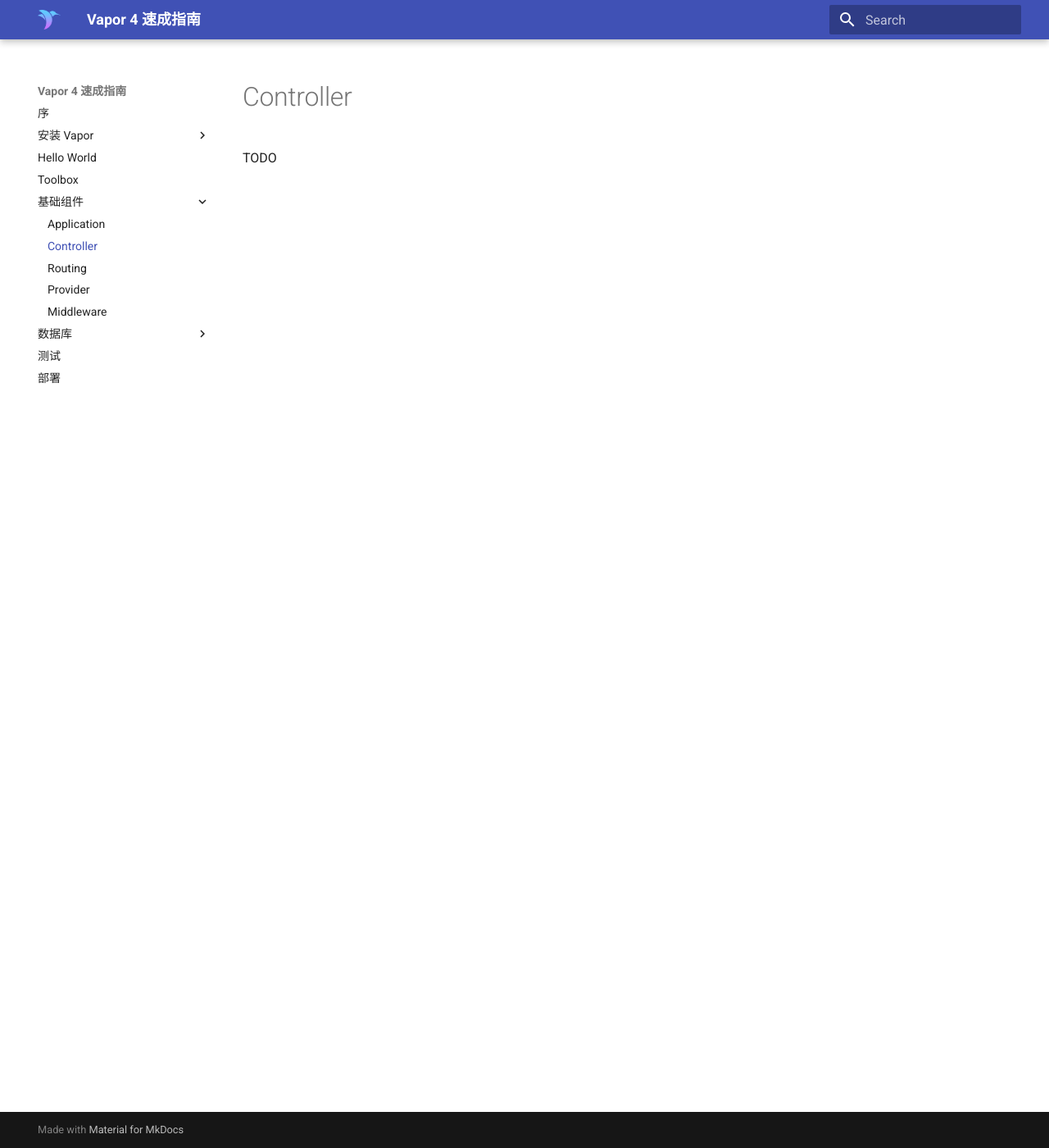
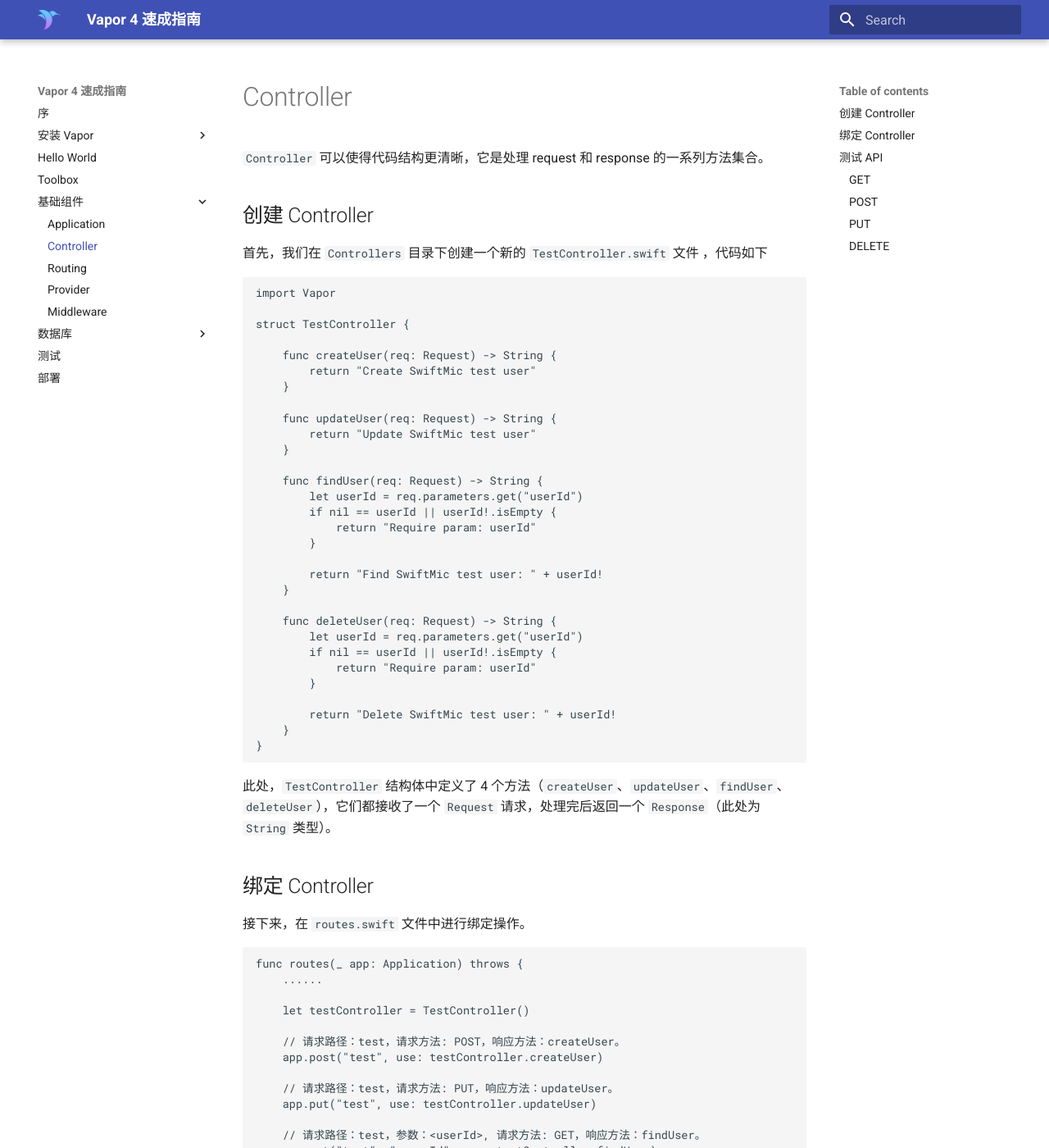
Before and after one commit to CaryZheng/Vapor4-Tutorial, an MkDocs documentation site: the page built from docs/base/controller.md, in a window 1280 px wide and 1400 px high. Shown: the whole window at 82% size. Built offline with MkDocs 1.6.1 and Material for MkDocs 9.7.7, drawn with Linux system fonts in a browser that asks for light colours; some of the changed text lies outside the part shown.

Commit message:
Add Controller chapter

````diff
--- a/docs/base/controller.md
+++ b/docs/base/controller.md
@@ -1,3 +1,126 @@
 # Controller
 
-TODO
+`Controller` 可以使得代码结构更清晰，它是处理 request 和 response 的一系列方法集合。
+
+## 创建 Controller
+
+首先，我们在 `Controllers` 目录下创建一个新的 ```TestController.swift``` 文件 ，代码如下
+
+```
+import Vapor
+
+struct TestController {
+
+    func createUser(req: Request) -> String {
+        return "Create SwiftMic test user"
+    }
+
+    func updateUser(req: Request) -> String {
+        return "Update SwiftMic test user"
+    }
+
+    func findUser(req: Request) -> String {
+        let userId = req.parameters.get("userId")
+        if nil == userId || userId!.isEmpty {
+            return "Require param: userId"
+        }
+
+        return "Find SwiftMic test user: " + userId!
+    }
+
+    func deleteUser(req: Request) -> String {
+        let userId = req.parameters.get("userId")
+        if nil == userId || userId!.isEmpty {
+            return "Require param: userId"
+        }
+
+        return "Delete SwiftMic test user: " + userId!
+    }
+}
+```
+
+此处，`TestController` 结构体中定义了 4 个方法（`createUser`、`updateUser`、`findUser`、`deleteUser`），它们都接收了一个 `Request` 请求，处理完后返回一个 `Response`（此处为 `String` 类型）。
+
+## 绑定 Controller
+
+接下来，在 `routes.swift` 文件中进行绑定操作。
+
+```
+func routes(_ app: Application) throws {
+    ......
+
+    let testController = TestController()
+
+    // 请求路径：test，请求方法: POST，响应方法：createUser。
+    app.post("test", use: testController.createUser)
+
+    // 请求路径：test，请求方法: PUT，响应方法：updateUser。
+    app.put("test", use: testController.updateUser)
+
+    // 请求路径：test，参数：<userId>, 请求方法: GET，响应方法：findUser。
+    app.get("test", ":userId", use: testController.findUser)
+
+    // 请求路径：test，参数：<userId>, 请求方法: DELETE，响应方法：deleteUser。
+    app.delete("test", ":userId", use: testController.deleteUser)
+}
+```
+
+## 测试 API
+
+最后，通过 [CURL](https://curl.haxx.se/) 工具模拟 HTTP 请求来测试下这 4 个接口。
+
+### GET
+
+* Request
+
+```
+curl -X GET http://localhost:8080/test/1
+```
+
+* Response
+
+```
+Find SwiftMic test user: 1
+```
+
+### POST
+
+* Request
+
+```
+curl -X POST http://localhost:8080/test
+```
+
+* Response
+
+```
+Create SwiftMic test user
+```
+
+### PUT
+
+* Request
+
+```
+curl -X PUT http://localhost:8080/test
+```
+
+* Response
+
+```
+Update SwiftMic test user
+```
+
+### DELETE
+
+* Request
+
+```
+curl -X DELETE http://localhost:8080/test/1
+```
+
+* Response
+
+```
+Delete SwiftMic test user: 1
+```
````
